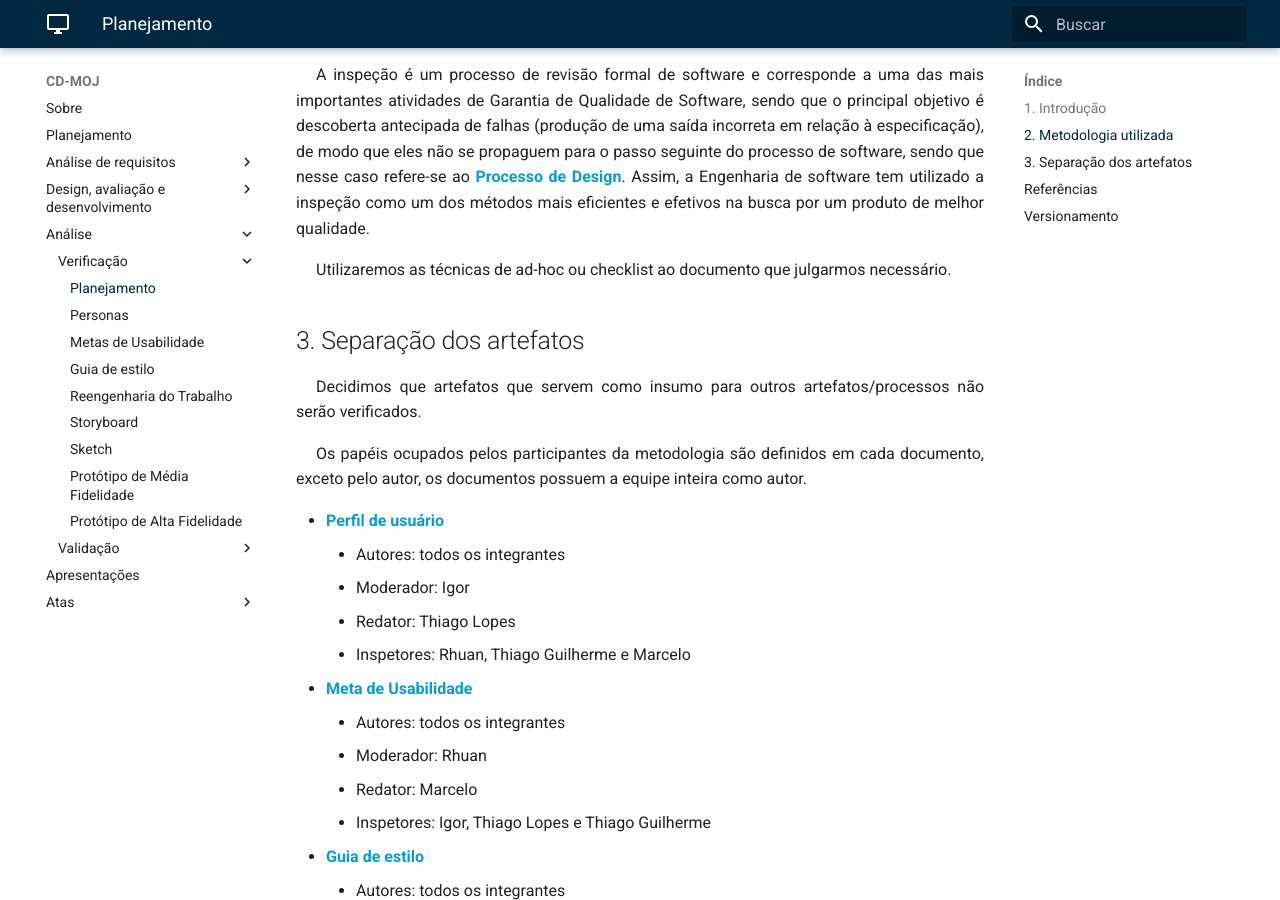
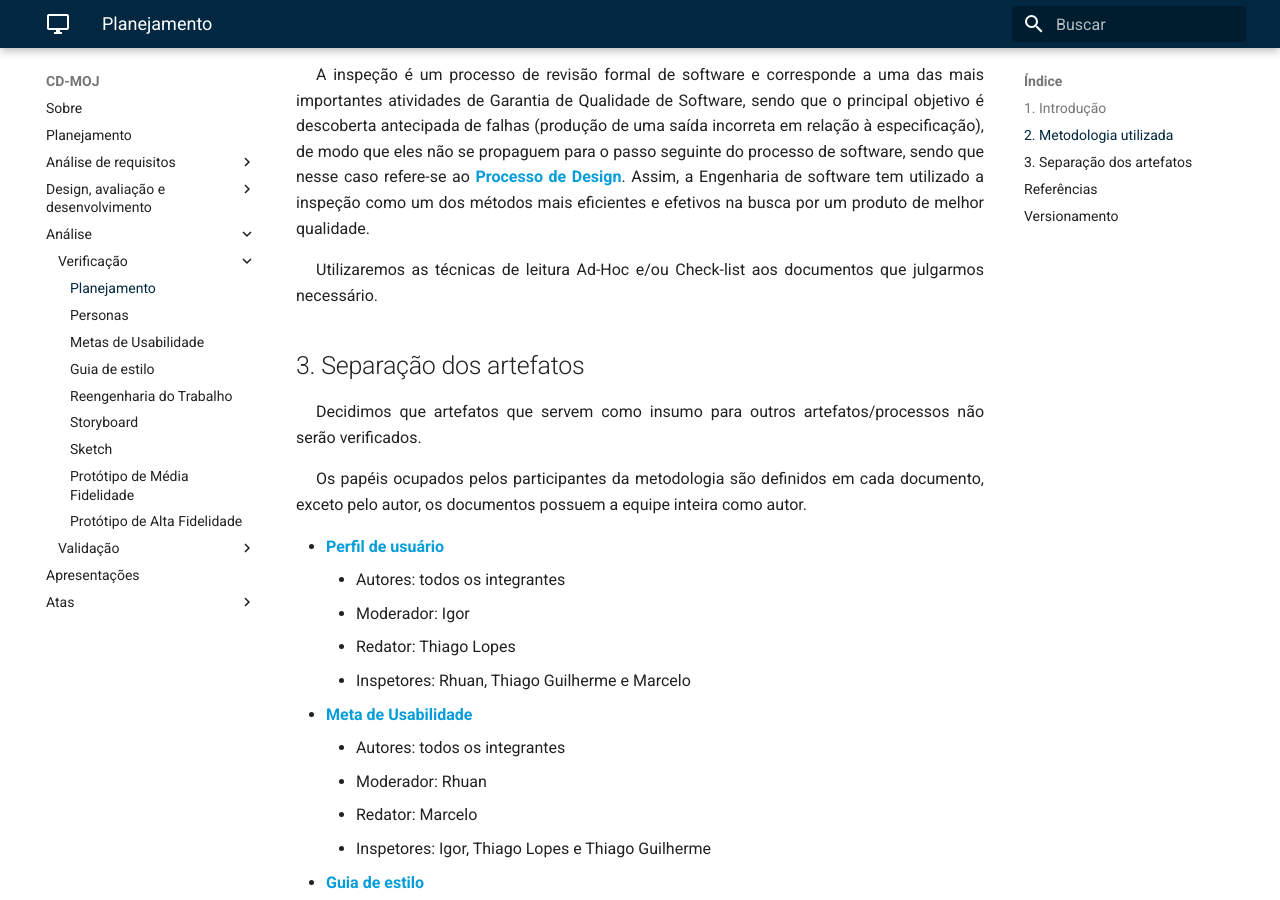
Before and after one commit to Interacao-Humano-Computador/2020.1-CD-MOJ, an MkDocs documentation site: the page built from docs/analise/verificacao/planejamento.md, in a window 1280 px wide and 900 px high, scrolled down 506 px. Built offline with MkDocs 1.6.1 and Material for MkDocs 9.7.7, drawn with Linux system fonts in a browser that asks for light colours.

```diff
--- a/docs/analise/verificacao/planejamento.md
+++ b/docs/analise/verificacao/planejamento.md
@@ -17,7 +17,7 @@ A inspeção é um processo de revisão formal de software e corresponde a uma d
 </p>
 
 <p style="text-indent: 20px; text-align: justify">
-Utilizaremos as técnicas de ad-hoc ou checklist ao documento que julgarmos necessário.
+Utilizaremos as técnicas de leitura Ad-Hoc e/ou Check-list aos documentos que julgarmos necessário.
 </p>
 
 
```
Also changed, not shown: other parts of docs/analise/verificacao/planejamento.md (+1 -1 lines), docs/DeAD/nivel3/avaliacao/avaliacao_heuristica.md (+1 -1 lines).
